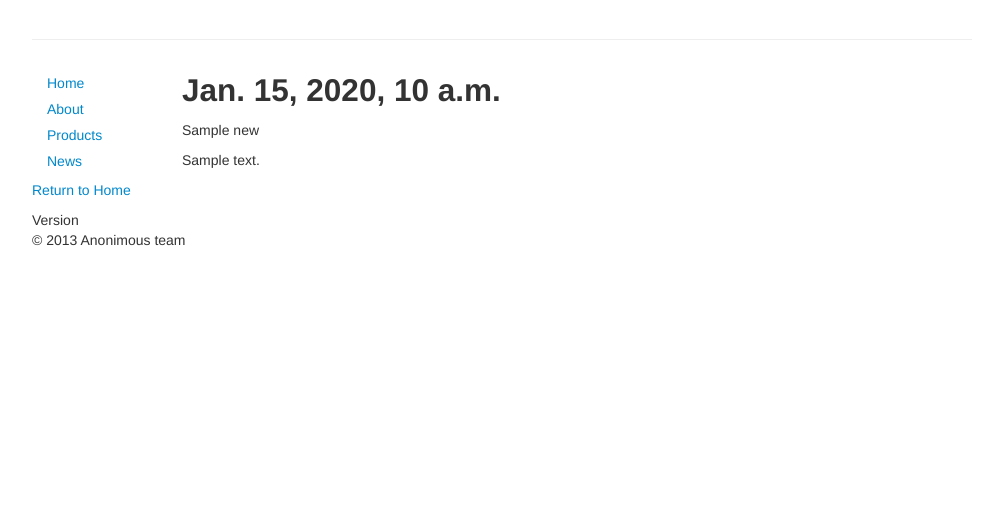
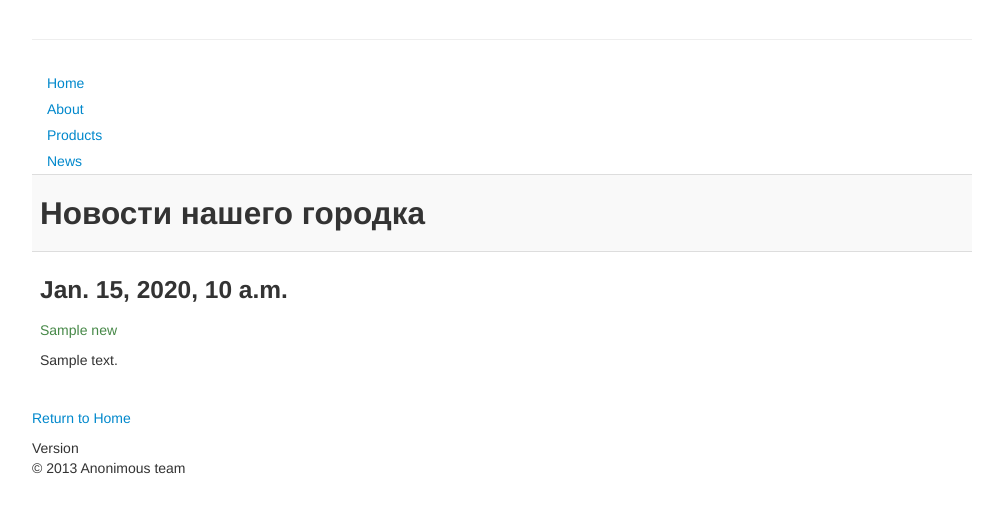
Before and after one commit to oleg-chubin/Cacard, a Django app: template src/Cacard/calling_card/templates/news.html in a window 1280 px wide. Shown: the part 50-563 px from the top of the page, without its empty margins (138-1141 px from the left). Run offline with Django 3.2, Linux system fonts and the light colour scheme; the template is opened without the code that fills it: most values are stand-ins (such as "Sample title", 1, 10 or a date in 2020); some libraries are stand-ins or nearby versions.

Commit message:
add table to template

```diff
--- a/src/Cacard/calling_card/templates/navs_bar.html
+++ b/src/Cacard/calling_card/templates/navs_bar.html
@@ -1,9 +1,9 @@
 {% extends "header.html" %}
 {% block tabs %}
-    <div  style="float: left;width: 150px">
+    <div id="navs" style="float: left;width: 150px">
     <ul class="nav nav-list">
     <li><a href="/">Home</a></li>
-    <li><a href="#">About</a></li>
+    <li><a href="/about">About</a></li>
     <li><a href="#">Products</a></li>
     <li><a href="/news">News</a></li>
     </ul>
--- a/src/Cacard/calling_card/templates/news.html
+++ b/src/Cacard/calling_card/templates/news.html
@@ -1,12 +1,19 @@
 {% extends "navs_bar.html" %}
 
 {% block content %}
-    <div>
+    <div id="news">
+
+        <table class="table table-striped">
+        <tr><td><h2> Новости нашего городка </h2></td></tr>
         {% for new in News %}
-            <h2>{{ new.date }}</h2>
-            <p>{{ new.title }}</p>
-            <p>{{ new.description }}</p>
-
+            <tr>
+            	<td>
+            		<h3>{{ new.date }}</h3>
+            		<p  class="text-success">{{ new.title }}</p>
+            		<p>{{ new.description }}</p>
+    	    </td>
+    	    </tr>
         {% endfor %}
+        </table>
 </div>
 {% endblock %}
--- a/src/Cacard/calling_card/views.py
+++ b/src/Cacard/calling_card/views.py
@@ -5,6 +5,10 @@ from Cacard.calling_card.models import News
 def home(request):
     return render_to_response("about.html", {})
 
+def about(request):
+    return render_to_response("about.html", {})
+
+
 def news(request):
 
     return render_to_response("news.html", {'News':News.objects.all()})
--- a/src/Cacard/urls.py
+++ b/src/Cacard/urls.py
@@ -8,6 +8,7 @@ urlpatterns = patterns('',
 
     # Examples:
     url(r'^$', 'Cacard.calling_card.views.home', name='home'),
+    url(r'^about$', 'Cacard.calling_card.views.about', name='about'),
     url(r'^news/$', 'Cacard.calling_card.views.news', name='news'),
 
     # url(r'^Cacard/', include('Cacard.foo.urls')),
```
Also changed, not shown: src/Cacard/calling_card/templates/about.html (+9 -4 lines).
